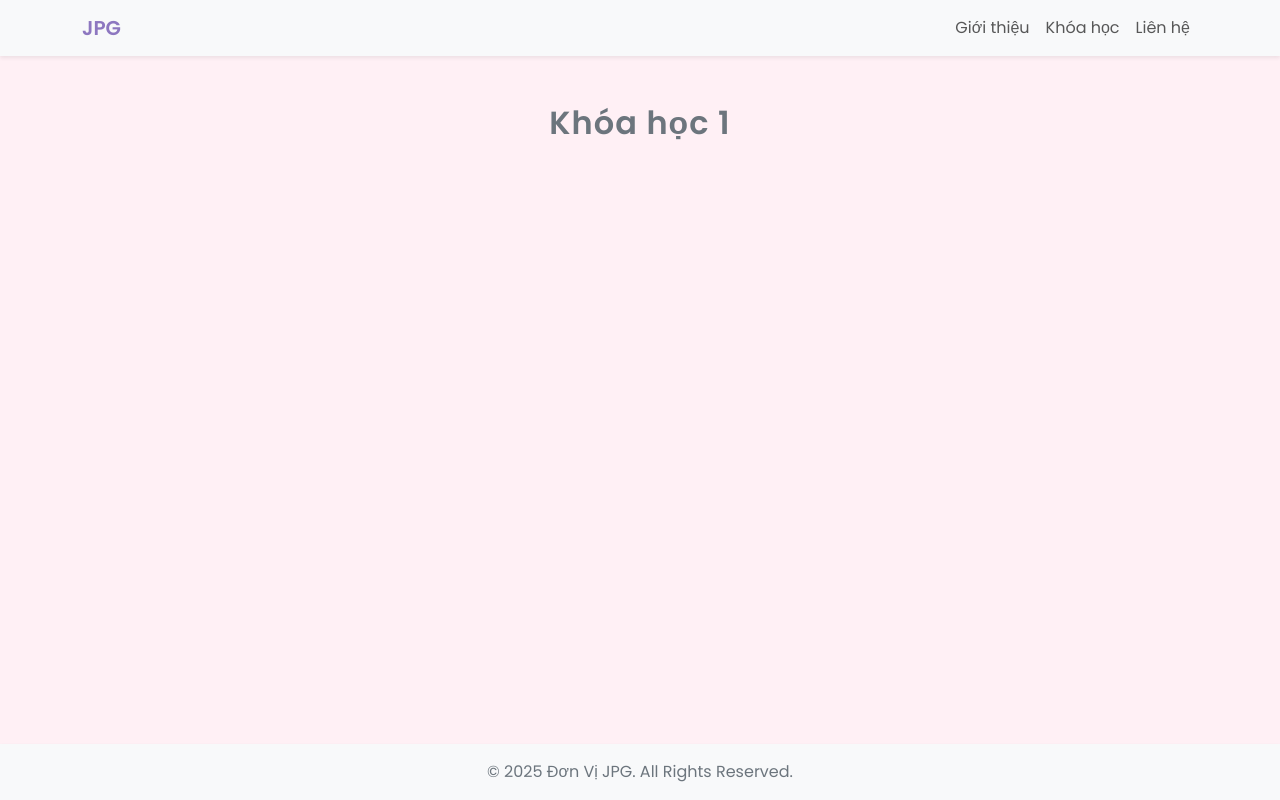
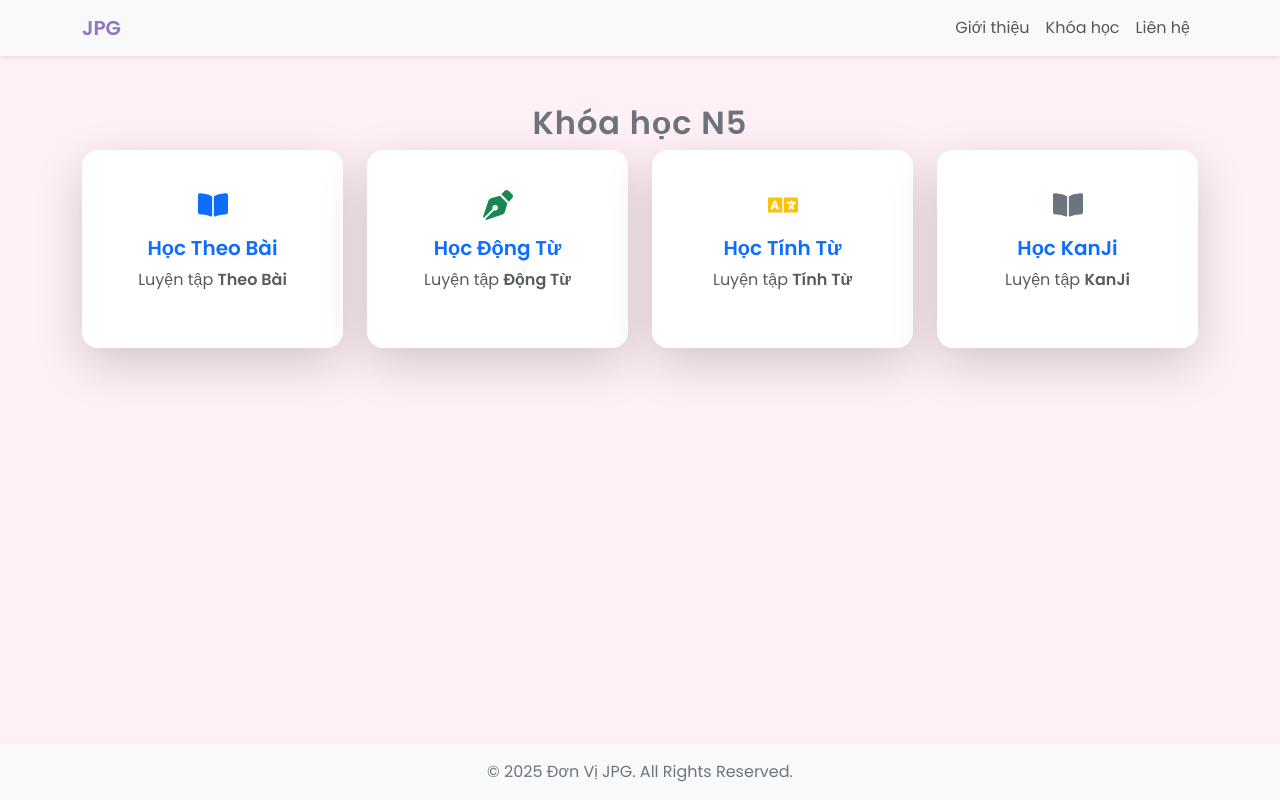
Before and after one commit to Nguyenthanhphat9991/JP, a React (Create React App) app: page /courses/1 in a window 1280 px wide. Built offline with nearby package versions, Linux system fonts and the light colour scheme.

Commit message:
save code

```diff
--- a/src/pages/CourseDetail.js
+++ b/src/pages/CourseDetail.js
@@ -1,8 +1,8 @@
 import React, { useEffect, useState } from "react";
 import { useParams, useNavigate } from "react-router-dom";
-
 import "bootstrap/dist/css/bootstrap.min.css";
 import { FaBookOpen, FaPenNib, FaLanguage, FaMapMarkedAlt } from "react-icons/fa";
+
 const icons = {
   "Học Theo Bài": <FaBookOpen size={30} className="text-primary" />,
   "Học Động Từ": <FaPenNib size={30} className="text-success" />,
@@ -20,40 +20,46 @@ const CourseDetail = () => {
   // Fetch dữ liệu từ /public/data/courses.json khi component mount
   useEffect(() => {
     const fileName = '/data/courses.json';
-    console.log('fileName', fileName);
 
-    fetch(`${fileName}`)
+    fetch(fileName)
       .then((res) => {
-        console.log('res', res);
         if (!res.ok) {
           throw new Error("Không thể tải dữ liệu từ /data/courses.json");
         }
         return res.json();
       })
       .then((data) => {
-        console.log('data', data);
         // Giả sử file JSON có cấu trúc { "courses": [...] }
         setCourses(data.courses);
       })
       .catch((err) => console.error("Lỗi fetch:", err));
   }, []);
 
-  console.log('courses', courses);
-
-  const course = courses.find(course => course.title === id);
+  const course = courses.find(course => course.id === id);
 
   return (
     <div className="container my-5">
-      <h2 className="text-secondary fw-bold text-center">Khóa học {id}</h2>
+      <h2 className="text-secondary fw-bold text-center">
+        Khóa học {Number(id) === 1 ? 'N5' : Number(id) === 2 ? 'N4' : Number(id) === 3 ? 'N3' : ''}
+      </h2>
       <div className="row justify-content-center">
         {course?.categorys.map((category, catIndex) => (
           <div key={catIndex} className="col-md-3 mb-4">
             <div
               className="card text-center shadow-lg rounded-4 border-0 p-4 category-card cursor-pointer"
-              onClick={() => navigate(`/courses/${id}/${category.id}/lessons`)}
+              onClick={() => {
+                // Nếu category.id khác 1 thì chuyển hướng đến trang quiz, ngược lại chuyển sang trang lessons
+                if (category.id !== 1) {
+                  navigate(`/courses/${id}/categories/${category.id}/quiz`);
+                } else {
+                  navigate(`/courses/${id}/${category.id}/lessons`);
+                }
+              }}
             >
               <div className="card-body">
-                <div className="mb-3">{icons[category.title] || <FaBookOpen size={30} className="text-secondary" />}</div>
+                <div className="mb-3">
+                  {icons[category.title] || <FaBookOpen size={30} className="text-secondary" />}
+                </div>
                 <h5 className="text-primary fw-bold">{category.title}</h5>
                 <p dangerouslySetInnerHTML={{ __html: category.description }} className="text-muted"></p>
               </div>
@@ -62,7 +68,6 @@ const CourseDetail = () => {
         ))}
       </div>
     </div>
-
   );
 };
 
```
